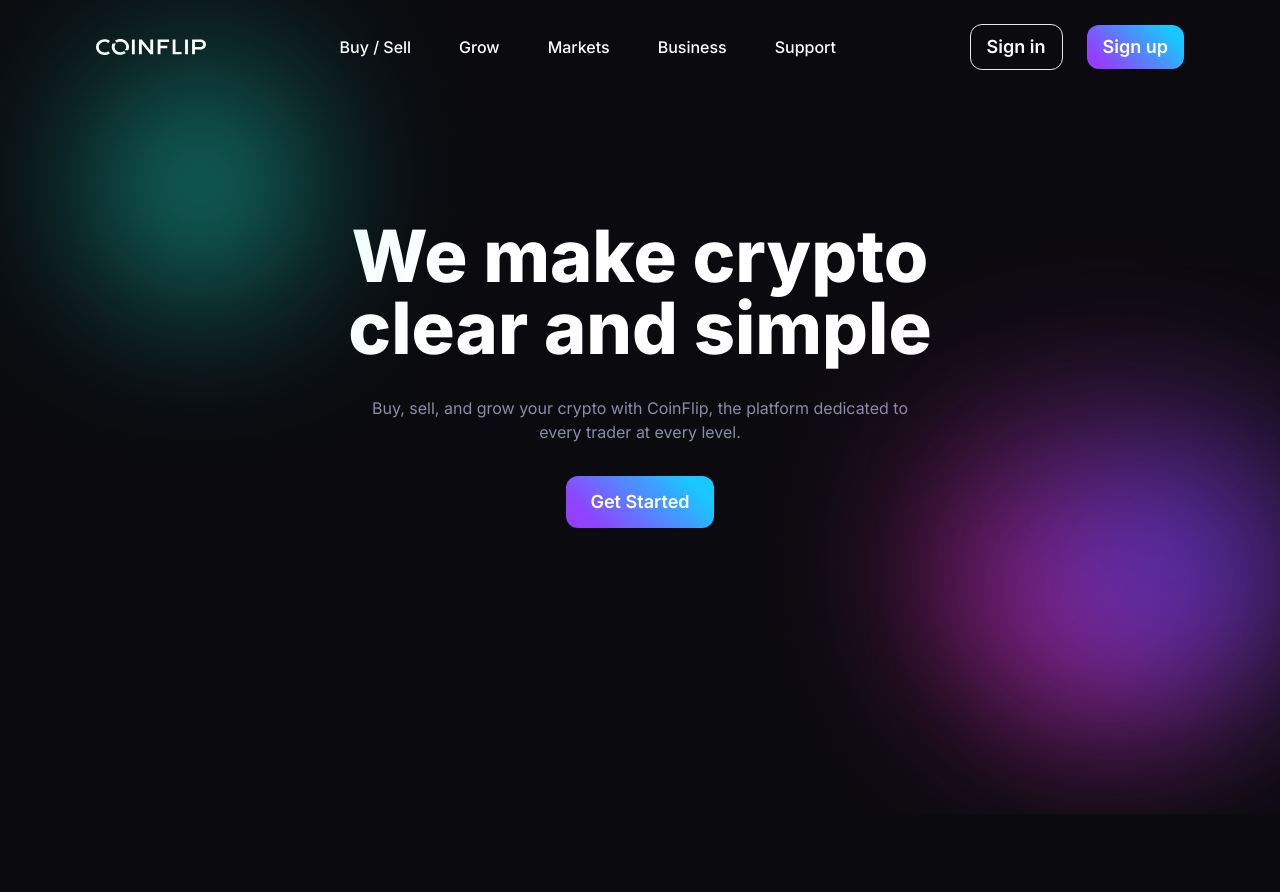
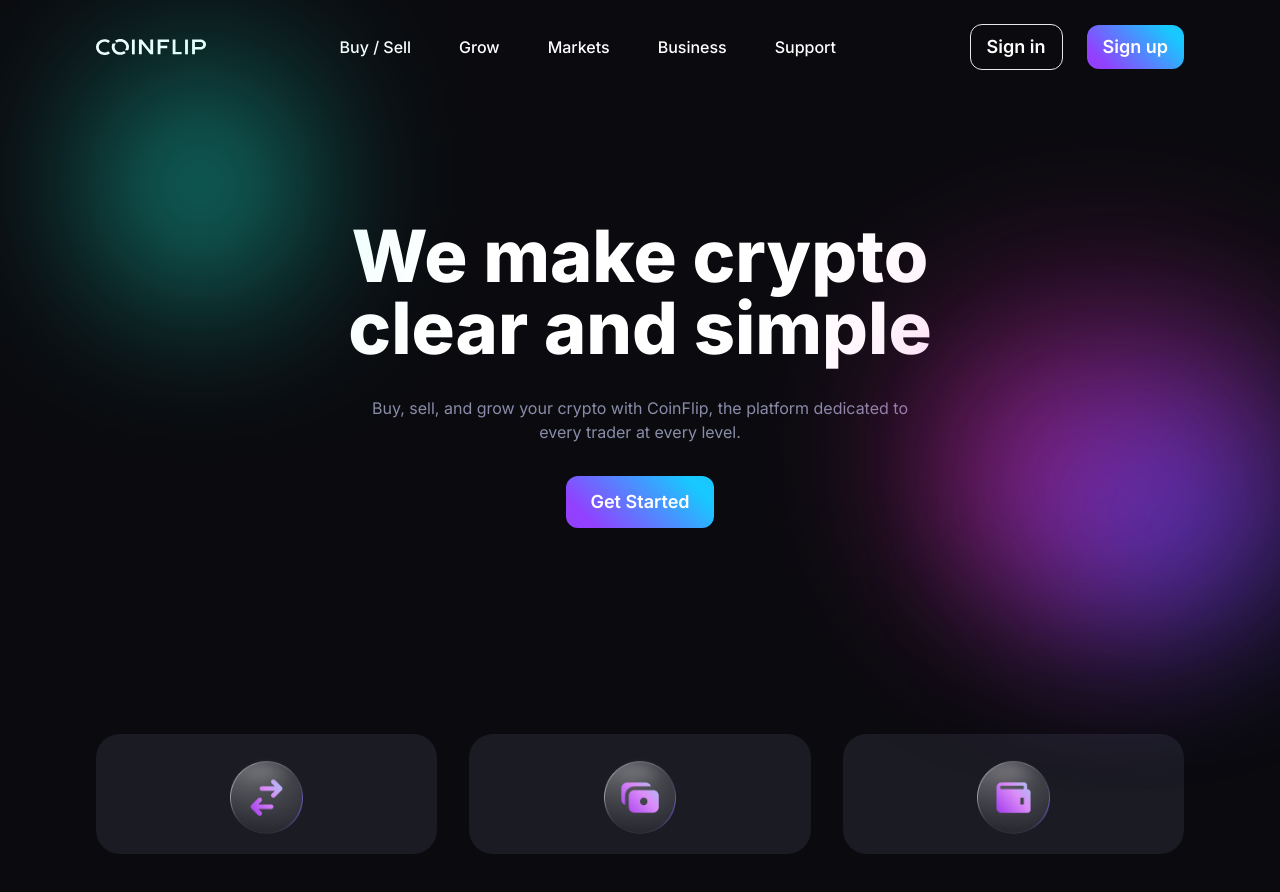
Before and after one commit to gift56/coinflip, a Vue app: page / in a window 1280 px wide. Shown: the top 892 px of the page. Before the commit the page ends 814 px from the top, so only its background shows below. Built offline with nearby package versions, Linux system fonts and the light colour scheme.

Commit message:
working on the next

```diff
--- a/src/components/Header.vue
+++ b/src/components/Header.vue
@@ -1,5 +1,5 @@
 <template>
-  <header class="w-full sticky top-0 z-40 bg-transparent">
+  <header class="w-full bg-transparent">
     <div class="container">
       <nav class="w-full flex items-center justify-between gap-6 py-6">
         <RouterLink to="/">
--- a/src/components/Hero.vue
+++ b/src/components/Hero.vue
@@ -26,11 +26,12 @@
       class="w-[170px] h-[251px] bg-blueBg absolute top-[-13%] left-[9%] rounded-full blur-[85px]"
     ></div>
     <div
-      class="w-[350px] h-[350px] bg-purpleBg absolute bottom-[-10%] right-0 rounded-full blur-[85px]"
+      class="w-[350px] h-[350px] bg-purpleBg absolute bottom-[10%] right-0 rounded-full blur-[85px]"
     ></div>
     <div
-      class="w-[240px] h-[240px] bg-lightBlueBg absolute bottom-[0%] right-0 rounded-full blur-[85px] z-10"
-    ></div>
+      class="w-[240px] h-[240px] bg-lightBlueBg absolute bottom-[10%] right-0 rounded-full blur-[85px]"
+    >
+  </div>
   </section>
 </template>
 
--- a/src/components/Service.vue
+++ b/src/components/Service.vue
@@ -8,14 +8,14 @@
           v-for="(item, index) in cardData"
           :key="index"
           class="flex flex-col items-center justify-center p-5 bg-cardDark rounded-3xl transition-all duration-300 w-full"
-        ></div>
+        >
+          <img :src="item.icon" :alt="item.title" :srcset="item.icon" class="w-12 h-12 md:w-20 md:h-20 rounded-full object-contain" />
+        </div>
       </div>
     </div>
   </section>
 </template>
 
-<script>
-import { cardData } from '../data';
-
-export default {};
+<script setup>
+import { cardData } from "../data";
 </script>
```
